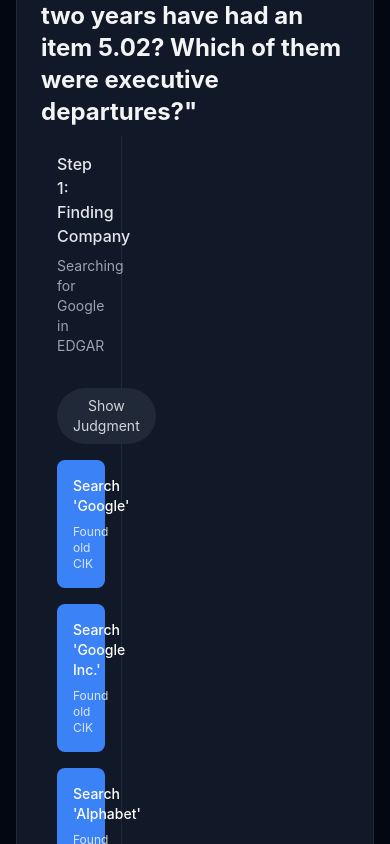
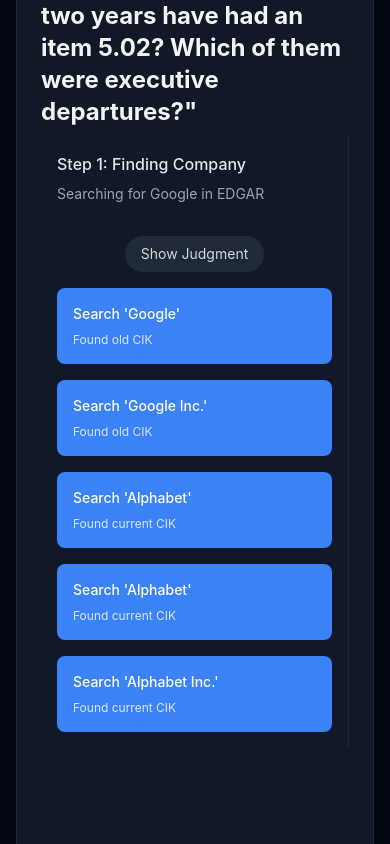
Before and after one commit to jepiv/edgar-blog, a React (Vite) app: page / in a window 390 px wide. Shown: the part 5920-6764 px from the top of the page. Built offline with nearby package versions, Linux system fonts and the light colour scheme; a web font is replaced by a local one.

Commit message:
tree visual update

```diff
--- a/src/components/EDGARTree.jsx
+++ b/src/components/EDGARTree.jsx
@@ -143,8 +143,8 @@
     if (showingJudgment && stepIndex === 2) {
       return (
         <div className="flex items-center justify-center p-4">
-          <div className="bg-gray-800 rounded-lg p-6 text-gray-200 w-full">
-            <pre className="text-sm whitespace-pre-wrap">
+          <div className="bg-gray-800 rounded-lg p-6 text-gray-200 w-full break-words whitespace-pre-wrap max-w-full overflow-hidden">
+            <pre className="text-sm whitespace-pre-wrap break-words">
               {step.nodes[0].finalAnswer}
             </pre>
           </div>
@@ -154,7 +154,7 @@
 
     return (
       <div className="space-y-4">
-        {step.nodes.map((node, idx) => {
+        {step.nodes.map((node) => {
           const isSuccessful = successfulNodes.has(node.id);
           const appearsInThisColumn = stepIndex === currentStep ||
                                     (stepIndex < currentStep && !isSuccessful);
@@ -186,17 +186,19 @@
                 className={`p-4 rounded-lg ${getNodeColor(node, step, showingJudgment)}
                           transition-all duration-500 ease-in-out
                           hover:scale-105 cursor-pointer relative
-                          ${isPruned(node.id) ? 'line-through' : ''}`}
+                          ${isPruned(node.id) ? 'line-through' : ''}
+                          break-words whitespace-pre-wrap max-w-full overflow-hidden`}
                 onMouseEnter={() => setShowTooltip(node.id)}
                 onMouseLeave={() => setShowTooltip(null)}
               >
-                <div className="text-white text-sm font-medium">{node.text}</div>
-                <div className="text-white/80 text-xs mt-2">{node.result}</div>
+                <div className="text-white text-sm font-medium break-words">{node.text}</div>
+                <div className="text-white/80 text-xs mt-2 break-words">{node.result}</div>
 
                 {showTooltip === node.id && (
                   <div className="absolute -top-20 left-1/2 -translate-x-1/2 w-64 p-3
-                                bg-gray-800 rounded shadow-lg z-10">
-                    <div className="text-gray-200 text-xs">
+                                  bg-gray-800 rounded shadow-lg z-10
+                                  break-words whitespace-pre-wrap">
+                    <div className="text-gray-200 text-xs break-words">
                       <div className="font-medium mb-1">Query:</div>
                       {node.query}
                     </div>
@@ -211,25 +213,26 @@
   };
 
   return (
-    <div className="w-full max-w-7xl mx-auto p-6 bg-gray-900 rounded-lg border border-gray-800">
+    <div className="w-full max-w-7xl mx-auto p-6 bg-gray-900 rounded-lg border border-gray-800 overflow-hidden">
       <div className="mb-8">
-        <h2 className="text-2xl font-bold text-gray-100 mb-2">
+        <h2 className="text-2xl font-bold text-gray-100 mb-2 break-words">
           Example: "Which of Google's 8-ks in the past two years have had an item 5.02? Which of them were executive departures?"
         </h2>
 
-        <div className="grid grid-cols-3 gap-8 min-h-[600px]">
+        <div className="grid grid-cols-1 md:grid-cols-3 gap-8 min-h-[600px] overflow-x-auto">
           {SEARCH_TREE_DATA.steps.map((step, index) => (
             <div key={index}
                 className={`relative border-r last:border-r-0 border-gray-800
                            transition-opacity duration-500 ease-in-out
                            ${index > currentStep ? 'opacity-0' : 'opacity-100'}
-                           flex flex-col gap-4 p-4`}>
+                           flex flex-col gap-4 p-4 break-words whitespace-pre-wrap`}
+            >
               {/* Step Title & Description */}
               <div>
-                <div className="text-gray-200 font-medium mb-2">
+                <div className="text-gray-200 font-medium mb-2 break-words">
                   {step.title}
                 </div>
-                <div className="text-gray-400 text-sm mb-4">
+                <div className="text-gray-400 text-sm mb-4 break-words">
                   {step.description}
                 </div>
               </div>
@@ -237,7 +240,8 @@
               {/* Judgment Text */}
               {showJudgments[index] && step.pruneReason && (
                 <div className="text-red-400/80 text-sm bg-gray-800/50 rounded-lg p-4
-                              transition-all duration-500 ease-in-out text-center">
+                              transition-all duration-500 ease-in-out text-center
+                              break-words whitespace-pre-wrap">
                   {step.pruneReason}
                 </div>
               )}
@@ -254,7 +258,7 @@
               )}
 
               {/* Tree Level Content */}
-              <div className="flex-1">
+              <div className="flex-1 break-words">
                 {renderTreeLevel(index)}
               </div>
             </div>
```
